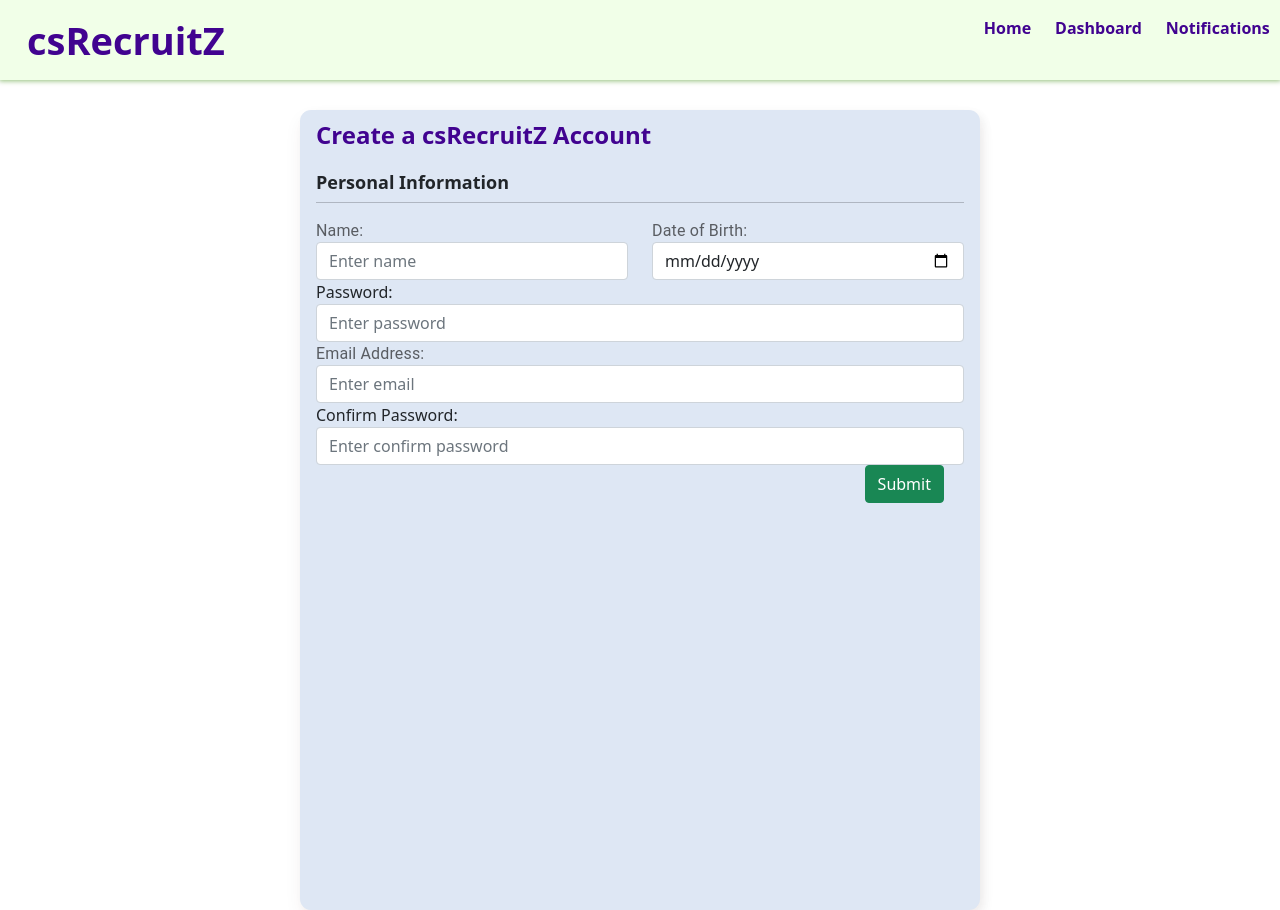
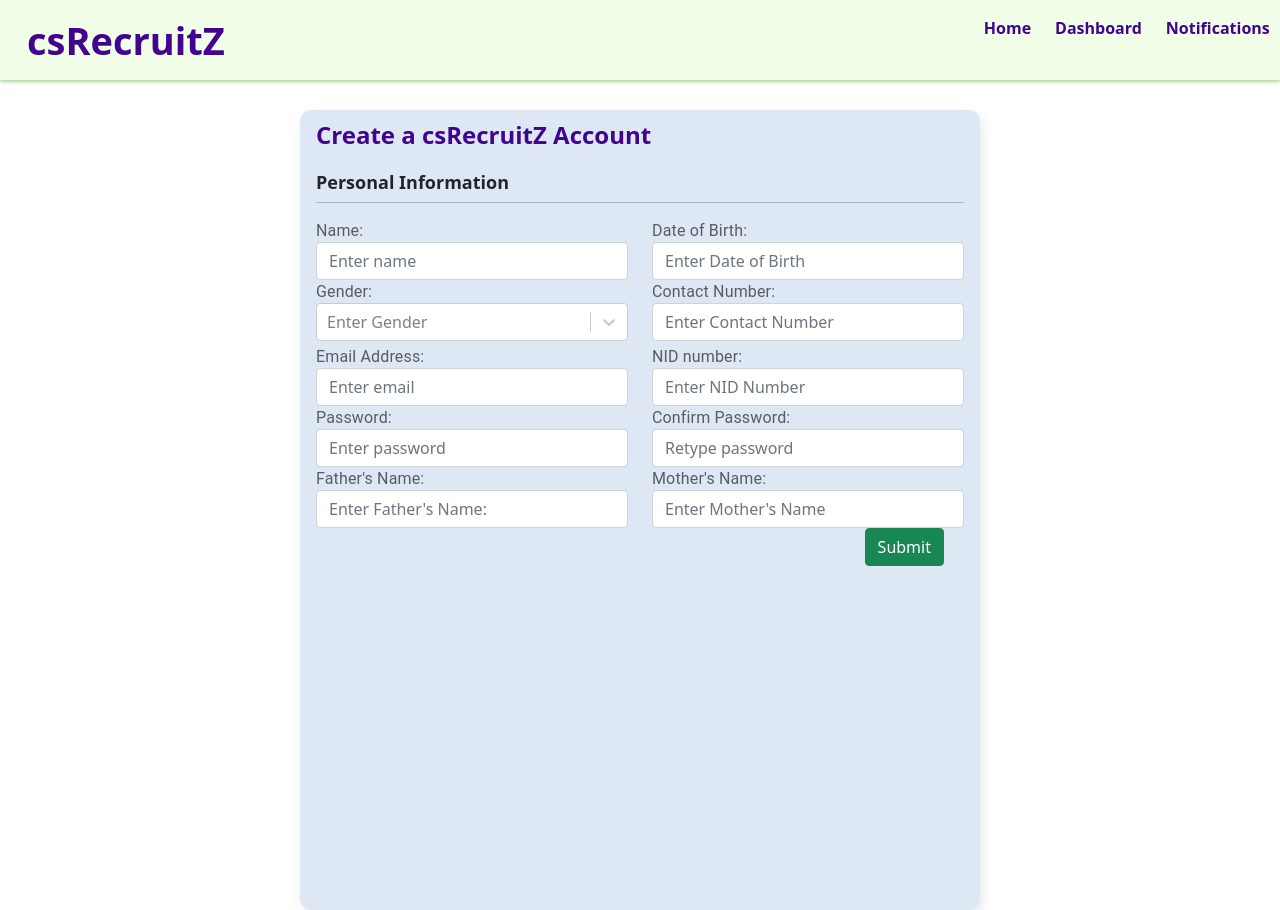
Before and after one commit to adrita1999/csRecruitZ, a React (Create React App) app in the folder csRecruitz_codebase/react_frontend/: page /register in a window 1280 px wide. Shown: the top 910 px of the page. Built offline with nearby package versions, Linux system fonts and the light colour scheme.

Commit message:
register_upto_personal

```diff
--- a/csRecruitz_codebase/react_frontend/src/my_components/Home.js
+++ b/csRecruitz_codebase/react_frontend/src/my_components/Home.js
@@ -165,7 +165,6 @@ componentDidMount() {
                     this.setState({datas: json.data, DataisLoaded: true})
                     console.log(json.data)
                     console.log(json.response)
-                    console.log(this.state.datas.length)
                     if (json.response==="success") {
                          alert("Login Successful")
 
--- a/csRecruitz_codebase/react_frontend/src/my_components/Navb.js
+++ b/csRecruitz_codebase/react_frontend/src/my_components/Navb.js
@@ -180,10 +180,10 @@ class Navb extends Component {
 
             <Form style={{marginTop:'80px',marginBottom:'20px'}}>
                 <InputLabel id="demo-simple-select-label" style={{fontSize:'14px'}}>E-mail</InputLabel>
-                <input required={true} style={{width:'98%', padding:'7px',marginBottom:14,borderRadius:'5px',borderWidth:1}} type="text"  onChange={this.handleremail}></input>
+                <input required style={{width:'98%', padding:'7px',marginBottom:14,borderRadius:'5px',borderWidth:1}} type="text"  onChange={this.handleremail}></input>
 
                 <InputLabel id="demo-simple-select-label" style={{fontSize:'14px'}}>Password</InputLabel>
-                <input required={true} style={{width:'98%', padding:'7px',marginBottom:14,borderRadius:'5px',borderWidth:1}} type="password"  onChange={this.handlerpass}></input>
+                <input required style={{width:'98%', padding:'7px',marginBottom:14,borderRadius:'5px',borderWidth:1}} type="password"  onChange={this.handlerpass}></input>
             </Form>
 
             <div style={{display:"inline",position:'absolute',width:'49%'}}>
--- a/csRecruitz_codebase/react_frontend/src/my_components/Register.js
+++ b/csRecruitz_codebase/react_frontend/src/my_components/Register.js
@@ -2,12 +2,33 @@ import React, {Component} from "react";
 import Navb from "./Navb";
 import './registration.css';
 import {InputLabel} from "@mui/material";
+import Select from "react-select";
 var jsonData = {
     "name":"",
     "password":"",
     "email":"",
     "dob":"",
   }
+  const dropDownStyle ={
+    control: (base, state) => ({
+    ...base,
+
+        // This line disable the blue border
+        boxShadow: state.isFocused ? 0 : 0,
+        marginBottom:-20
+
+    }),
+   dropdownIndicator: (base, state) => ({
+    ...base,
+    transition: "all .2s ease",
+    transform: state.selectProps.menuIsOpen ? "rotate(180deg)" : null
+   })
+};
+const GenderOptions = [
+    { value: 'Male', label: 'Male' },
+    { value: 'Female', label: 'Female' },
+    { value: 'Others', label: 'Others' }
+    ]
 class Register extends  Component {
     constructor() {
     super();
@@ -26,9 +47,16 @@ handleChange(event) {
     let input = this.state.input;
     input[event.target.name] = event.target.value;
 
+
     this.setState({
       input
     });
+  }
+  onFocusHandle(event) {
+        event.target.type='date';
+  }
+  onBlurHandle(event) {
+        event.target.type='text';
   }
   handleSubmit(event) {
     event.preventDefault();
@@ -40,11 +68,7 @@ handleChange(event) {
         jsonData.password=this.state.input["password"];
         jsonData.dob=this.state.input["dob"];
         let input = {};
-        input["name"] = "";
-        input["email"] = "";
-        input["password"] = "";
-        input["confirm_password"] = "";
-        input["dob"]="";
+
         this.setState({input:input});
         fetch('http://127.0.0.1:8000/first_module/jobseeker/adduser/', {  // Enter your IP address here
 
@@ -112,7 +136,7 @@ handleChange(event) {
               type="text"
               name="name"
 
-              class="form-control"
+              className="form-control"
               placeholder="Enter name"
               onChange={this.handleChange}
               id="name" required/>
@@ -123,30 +147,52 @@ handleChange(event) {
                  <div className="form-group">
                      <InputLabel for="dob">Date of Birth:</InputLabel>
                      <input
-                         type="date"
+                         type="text"
                          name="dob"
 
                          className="form-control"
                          placeholder="Enter Date of Birth"
+                         onFocus={this.onFocusHandle}
+                         onBlur={this.onBlurHandle}
                          id="dob" required/>
 
 
                  </div>
              </div>
          </div>
+            <div className="row">
+            <div className="col-sm-6">
             <div className="form-group">
-            <label for="password">Password:</label>
+                <InputLabel for="gender">Gender:</InputLabel>
+                <Select name="gender" id="gender" styles={dropDownStyle} options={GenderOptions}  placeholder="Enter Gender" openMenuOnFocus isClearable />
                 <input
-              type="password"
-              name="password"
+              tabIndex={-1}
+              autoComplete="off"
+              style={{ opacity: 0, height: 0 }}
+
+              required
+            />
+
+                <div className="text-danger">{this.state.errors.email}</div>
+            </div>
+            </div>
+            <div className="col-sm-6">
+            <div className="form-group">
+                <InputLabel for="mob">Contact Number:</InputLabel>
+                <input
+                    type="number"
+                    name="mob"
 
                     onChange={this.handleChange}
-              class="form-control"
-              placeholder="Enter password"
-              id="password" required/>
+                    className="form-control"
+                    placeholder="Enter Contact Number"
+                    id="mob" required/>
 
-              <div className="text-danger">{this.state.errors.password}</div>
             </div>
+            </div>
+                </div>
+            <div className="row">
+            <div className="col-sm-6">
             <div className="form-group">
                 <InputLabel for="email">Email Address:</InputLabel>
                 <input
@@ -160,19 +206,86 @@ handleChange(event) {
 
                 <div className="text-danger">{this.state.errors.email}</div>
             </div>
+            </div>
+            <div className="col-sm-6">
             <div className="form-group">
-            <label for="password">Confirm Password:</label>
+                <InputLabel for="nid">NID number:</InputLabel>
+                <input
+                    type="number"
+                    name="nid"
+
+                    onChange={this.handleChange}
+                    className="form-control"
+                    placeholder="Enter NID Number"
+                    id="nid" required/>
+
+            </div>
+            </div>
+                </div>
+            <div className="row">
+             <div className="col-sm-6">
+          <div className="form-group">
+            <InputLabel for="password">Password:</InputLabel>
+            <input
+              type="password"
+              name="password"
+
+              onChange={this.handleChange}
+              className="form-control"
+              placeholder="Enter password"
+              id="password" required/>
+
+              <div className="text-danger">{this.state.errors.password}</div>
+          </div>
+             </div>
+                <div className="col-sm-6">
+                <div className="form-group">
+                    <InputLabel htmlFor="password">Confirm Password:</InputLabel>
                     <input
                         type="password"
                         name="confirm_password"
 
                         onChange={this.handleChange}
-              class="form-control"
-              placeholder="Enter confirm password"
+                        className="form-control"
+                        placeholder="Retype password"
                         id="confirm_password" required/>
                 </div>
+                </div>
 
-          <input type="submit" value="Submit" class="btn btn-success" />
+            </div>
+            <div className="row">
+                <div className="col-sm-6">
+                    <div className="form-group">
+                        <InputLabel htmlFor="father">Father's Name:</InputLabel>
+                        <input
+                            type="text"
+                            name="father"
+
+                            onChange={this.handleChange}
+                            className="form-control"
+                            placeholder="Enter Father's Name:"
+                            id="father"/>
+
+                    </div>
+                </div>
+                <div className="col-sm-6">
+                    <div className="form-group">
+                        <InputLabel htmlFor="mother">Mother's Name:</InputLabel>
+                        <input
+                            type="text"
+                            name="mother"
+
+                            onChange={this.handleChange}
+                            className="form-control"
+                            placeholder="Enter Mother's Name"
+                            id="mother" required/>
+                    </div>
+                </div>
+
+            </div>
+
+
+            <input type="submit" value="Submit" className="btn btn-success" />
         </form>
       </div>
             </React.Fragment>
--- a/csRecruitz_codebase/react_frontend/src/my_components/registration.css
+++ b/csRecruitz_codebase/react_frontend/src/my_components/registration.css
@@ -11,6 +11,16 @@ div.content_reg {
   box-shadow: 0.25rem 0.25rem 0.6rem rgba(0,0,0,0.05), 0 0.5rem 1.125rem rgba(75,0,0,0.05);
 
 }
+input::-webkit-outer-spin-button,
+input::-webkit-inner-spin-button {
+  -webkit-appearance: none;
+  margin: 0;
+}
+
+/* Firefox */
+input[type=number] {
+  -moz-appearance: textfield;
+}
 .seems-h1_reg {
   margin-top: 1%;
   color: #410390;
```
Also changed, not shown: 1 other file (tests, documents, lock files or other folders). Lines whose indentation alone changed are shown as unchanged.
